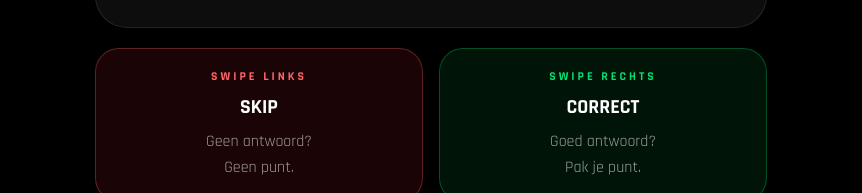
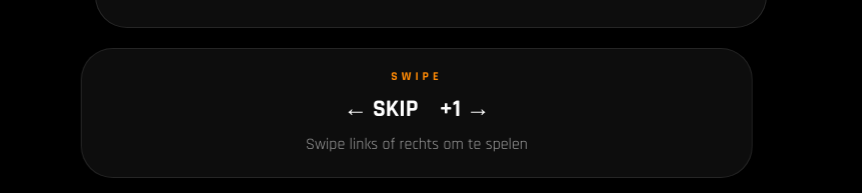
Before and after one commit to beaukim81/spin-and-shame, a Next.js app: page / in a window 1280 px wide. Shown: the part 607-800 px from the top of the page, without its empty margins (209-1071 px from the left). Built offline with nearby package versions, Linux system fonts and the light colour scheme.

Commit message:
swiper uitleg

```diff
--- a/src/app/page.js
+++ b/src/app/page.js
@@ -510,6 +510,7 @@ export default function Home() {
       currentLetterLabel: "DE LETTER IS",
       fastest: "SNELST!",
       tooLate: "TE LAAT!",
+      swipeInstruction: "Swipe links of rechts om te spelen",
     },
 
     en: {
@@ -549,6 +550,7 @@ export default function Home() {
       currentLetterLabel: "THE LETTER IS",
       fastest: "FASTEST!",
       tooLate: "TOO LATE!",
+      swipeInstruction: "Swipe left or right to play",
     }
 
   };
@@ -945,6 +947,29 @@ export default function Home() {
                 </h2>
 
               </div>
+
+              <motion.div
+                animate={{ x: [-25, 25, -25] }}
+                transition={{
+                  duration: 2,
+                  repeat: Infinity,
+                }}
+                className="mb-6 bg-white/5 border border-white/10 rounded-[32px] p-5 backdrop-blur-xl text-center"
+              >
+
+                <p className="text-orange-400 text-xs uppercase tracking-[4px] font-black mb-2">
+                  SWIPE
+                </p>
+
+                <h3 className="text-2xl font-black text-white mb-2">
+                  ← SKIP &nbsp;&nbsp; +1 →
+                </h3>
+
+                <p className="text-white/60">
+                  {text[language].swipeInstruction}
+                </p>
+
+              </motion.div>
 
               <div className="grid grid-cols-2 gap-4">
 
```
